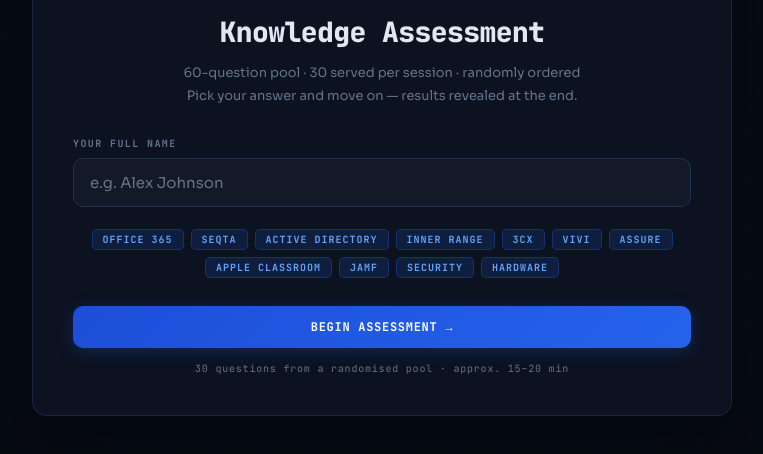
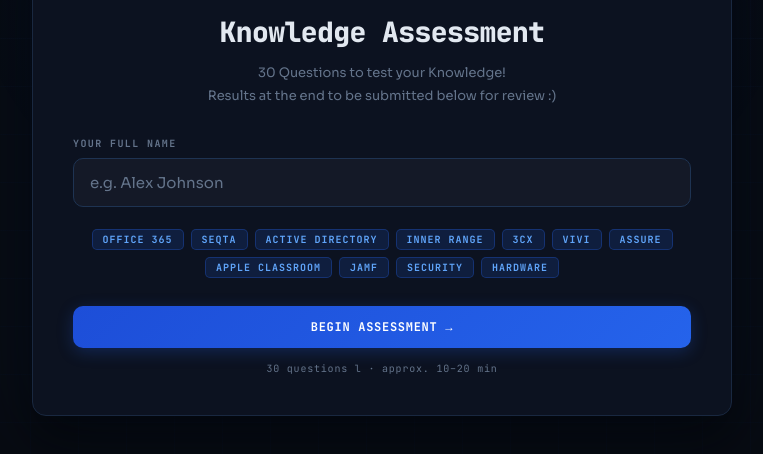
Before and after one commit to vampwizard/SilkwoodHDQuiz, a plain HTML site: page index.html in a window 1280 px wide. Shown: the part 106-560 px from the top of the page, without its empty margins (258-1021 px from the left). Drawn offline with nearby package versions, Linux system fonts and the light colour scheme.

Commit message:
Update index.html

```diff
--- a/index.html
+++ b/index.html
@@ -18,8 +18,8 @@
         <div class="logo-mark">ICT</div>
         <h1 class="heading-xl">Knowledge Assessment</h1>
         <p class="subtext">
-          60-question pool · 30 served per session · randomly ordered<br>
-          Pick your answer and move on — results revealed at the end.
+          30 Questions to test your Knowledge!<br>
+          Results at the end to be submitted below for review :)
         </p>
       </div>
 
@@ -31,7 +31,7 @@
 
       <div class="tag-cloud" id="cat-tags"></div>
       <button class="btn btn-primary btn-full" id="btn-start">Begin Assessment →</button>
-      <p class="hint">30 questions from a randomised pool · approx. 15–20 min</p>
+      <p class="hint">30 questions l · approx. 10–20 min</p>
     </div>
 
     <!-- QUIZ -->
```
